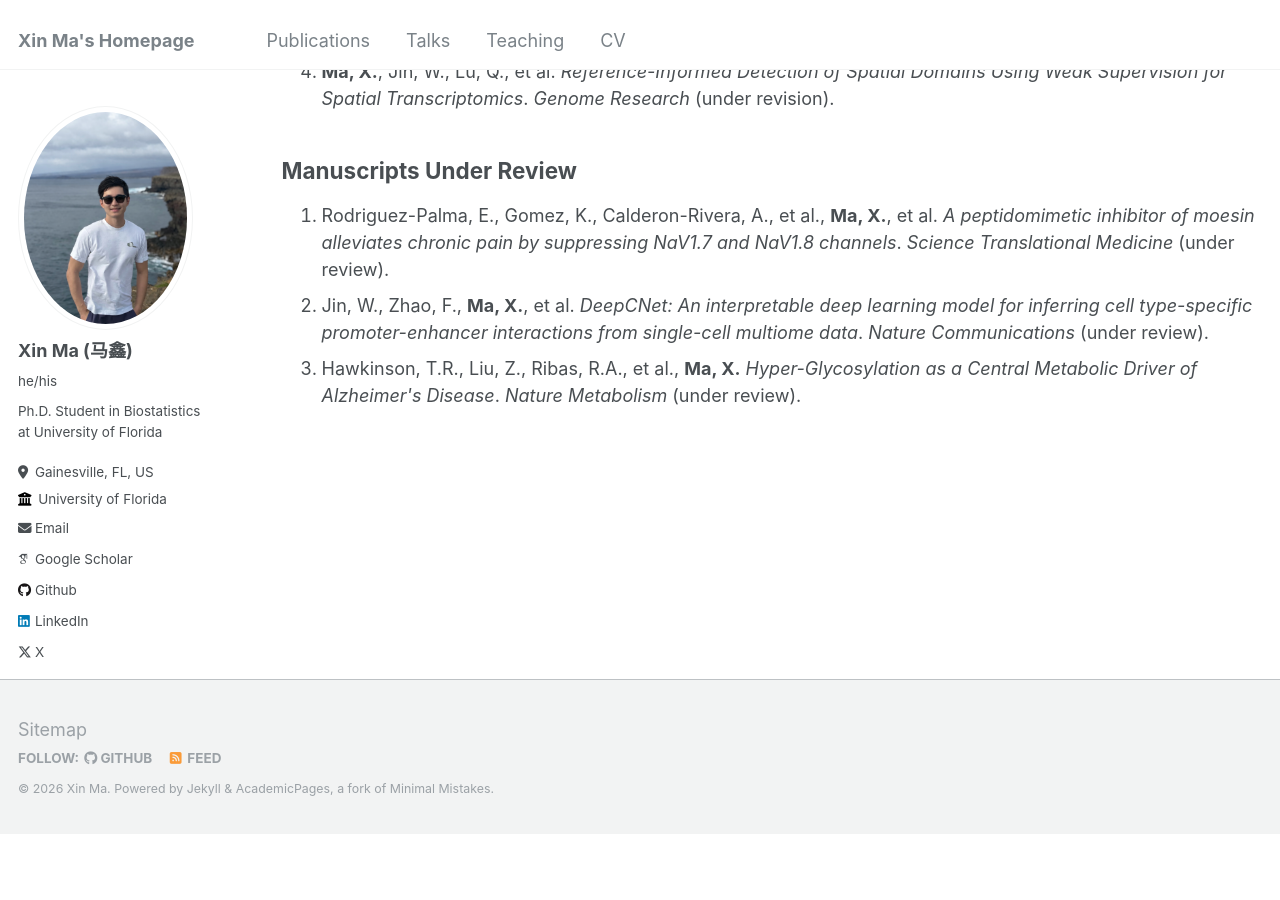
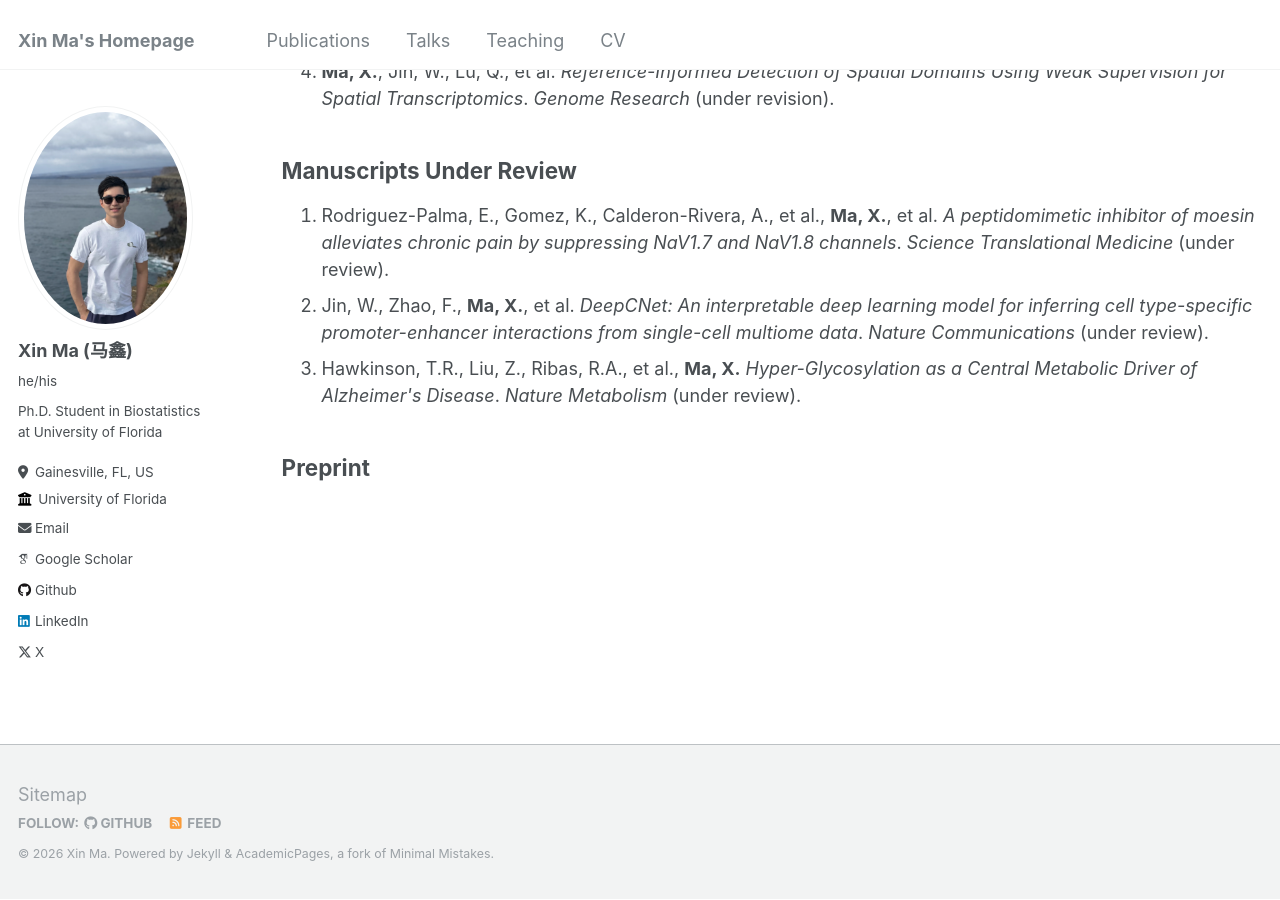
Before and after one commit to XinBiostats/xinbiostats.github.io, a Jekyll site: the page built from _pages/publications.md, in a window 1280 px wide and 900 px high, scrolled down 796 px. Built offline with Jekyll 4.4.1, drawn with Linux system fonts in a browser that asks for light colours; some web fonts are replaced; before the commit the page ends 1631 px from its top, so only the background shows below that.

Commit message:
Update publications.md

```diff
--- a/_pages/publications.md
+++ b/_pages/publications.md
@@ -78,3 +78,5 @@ author_profile: true
     <em>Nature Metabolism</em> (under review).
   </li>
 </ol>
+
+<h2>Preprint</h2>
```
